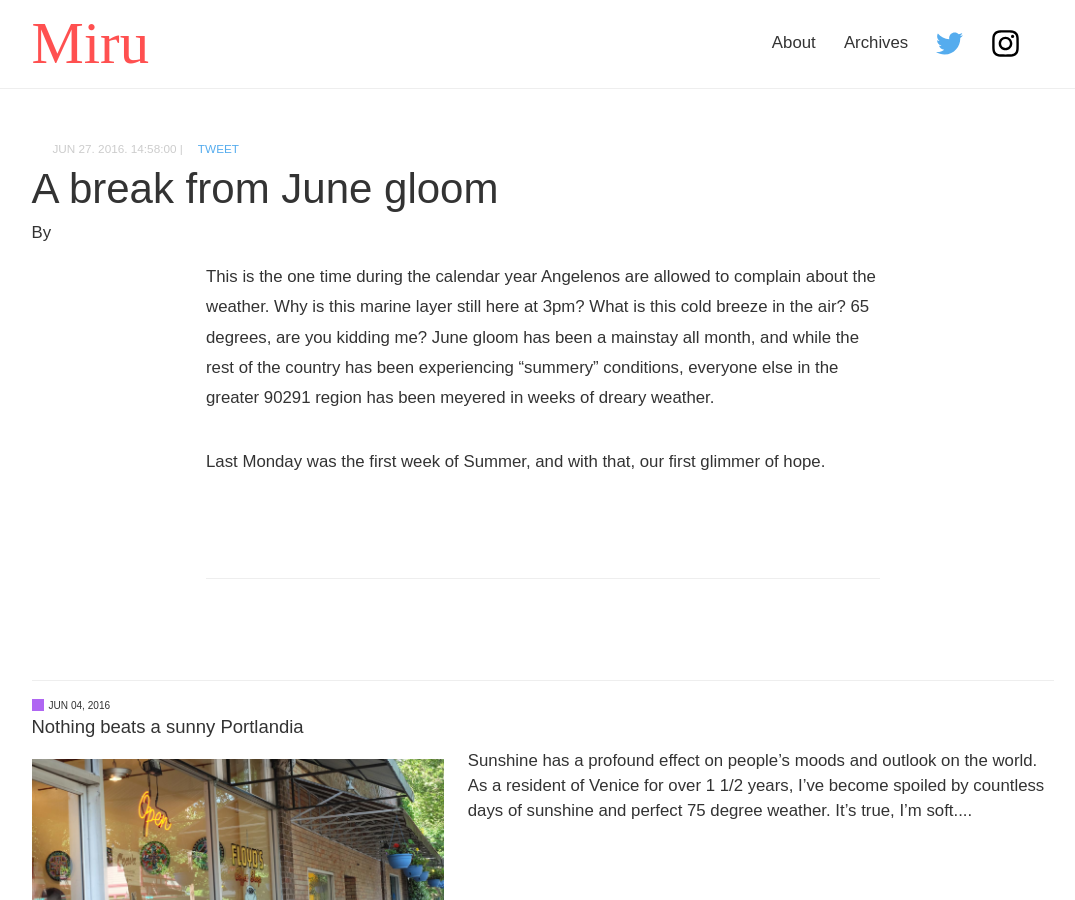
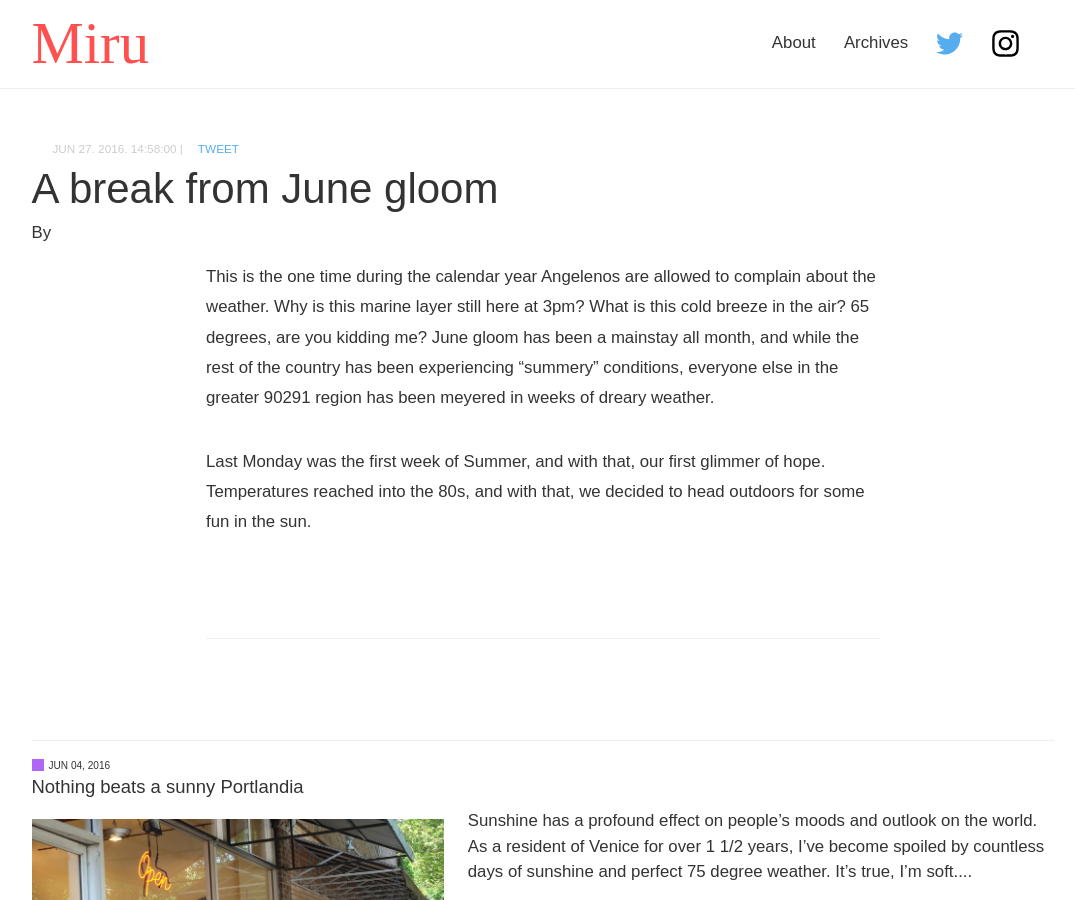
Before and after one commit to PHironaka/Miru-Blog, a Jekyll site: the page built from _posts/2016-06-27-a-break-from-june-gloom.markdown, in a window 1280 px wide and 900 px high. Shown: the whole window, without its empty margins (97-1172 px from the left). Built offline with Jekyll 4.4.1, drawn with Linux system fonts in a browser that asks for light colours; some web fonts are replaced; a script that is not in the unit is left out; comment, search, counter and statistics services are not loaded.

Commit message:
Updated A Break From June Gloom

```diff
--- a/_posts/2016-06-27-a-break-from-june-gloom.markdown
+++ b/_posts/2016-06-27-a-break-from-june-gloom.markdown
@@ -5,4 +5,4 @@
 
 This is the one time during the calendar year Angelenos are allowed to complain about the weather. Why is this marine layer still here at 3pm? What is this cold breeze in the air? 65 degrees, are you kidding me? June gloom has been a mainstay all month, and while the rest of the country has been experiencing "summery" conditions, everyone else in the greater 90291 region has been meyered in weeks of dreary weather.
 
-Last Monday was the first week of Summer, and with that, our first glimmer of hope.
+Last Monday was the first week of Summer, and with that, our first glimmer of hope. Temperatures reached into the 80s, and with that, we decided to head outdoors for some fun in the sun.
```
